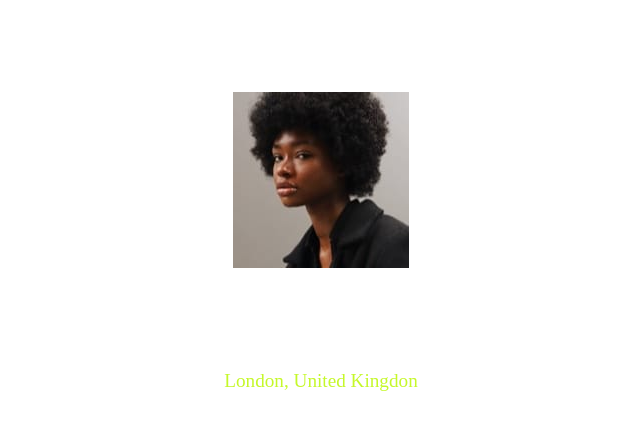
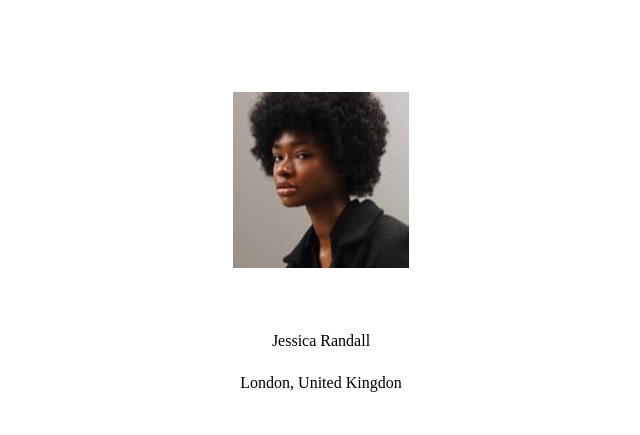
Before and after one commit to DTC-Formation/dtc-web-mikahai, a plain HTML site: page index.html in a window 1280 px wide. Shown: the top 435 px of the page, without its empty margins (319-959 px from the left). Drawn offline with Linux system fonts and the light colour scheme.

Commit message:
Update index.css

```diff
--- a/styles/index.css
+++ b/styles/index.css
@@ -7,28 +7,29 @@ body {
     background: Black: hsl(0, 0%, 8%);
     text-align: center;
     height: 100vh;
-    align-items: center;
     display: inline;
 
 }
+.profil {
+    background-color: Black: hsl(0, 0%, 8%);
 
-.profil {
+}
+.profil-photo {
+    width: 40%;
+    height: 40%;
     display: flex;
-    flex-direction: column;
+    border-radius: 540px;
     align-items: center;
-    background-color: Grey: hsl(0, 0%, 20%)
-    padding: 10%;
 
 }
 
-.Name {
-    font-size: ;
+.profil-Name {
     margin-bottom: 10px;
-    color: hsl(0, 0%, 100%);
+    color: black;
 }
 
-.States {
-    font-size: 1.2rem;
+.profil-States {
+    font-size: 14;
     margin-bottom: 10px;
     color: hsl(75, 94%, 57%);
 }
```
